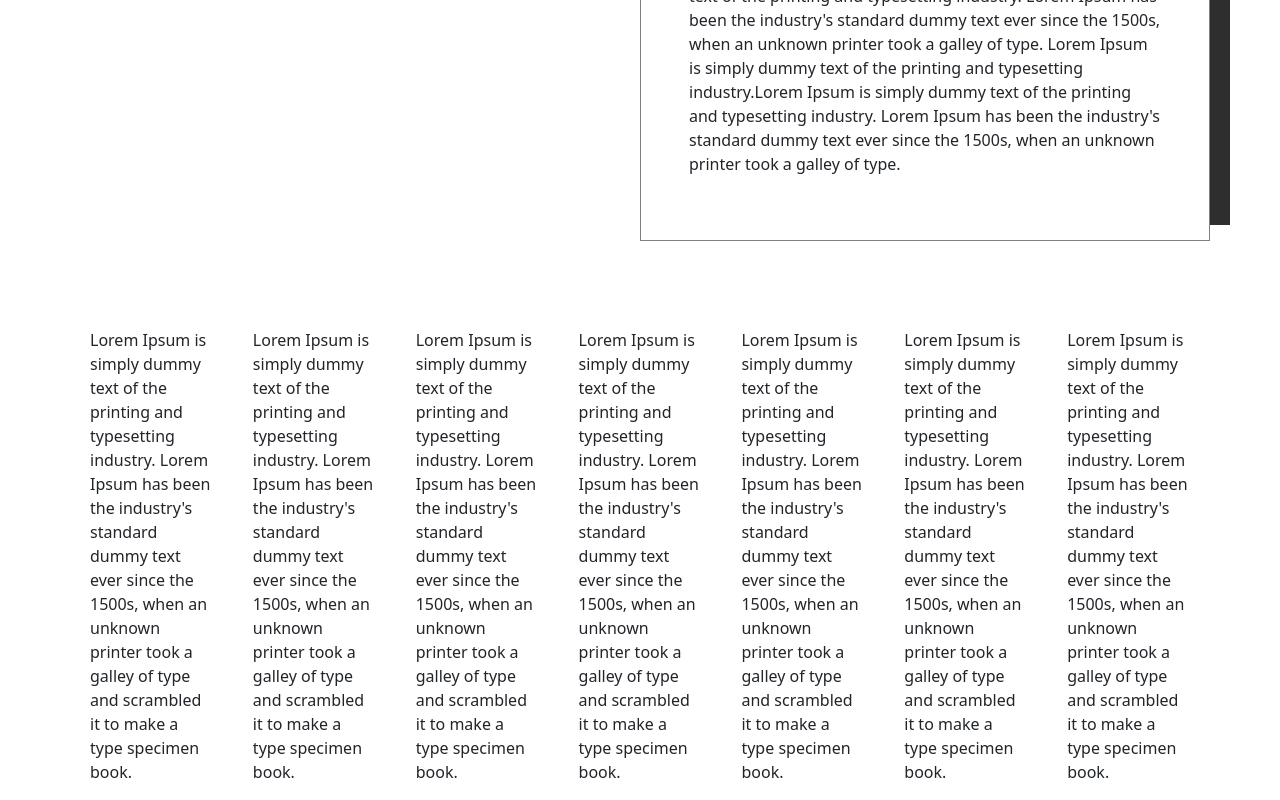
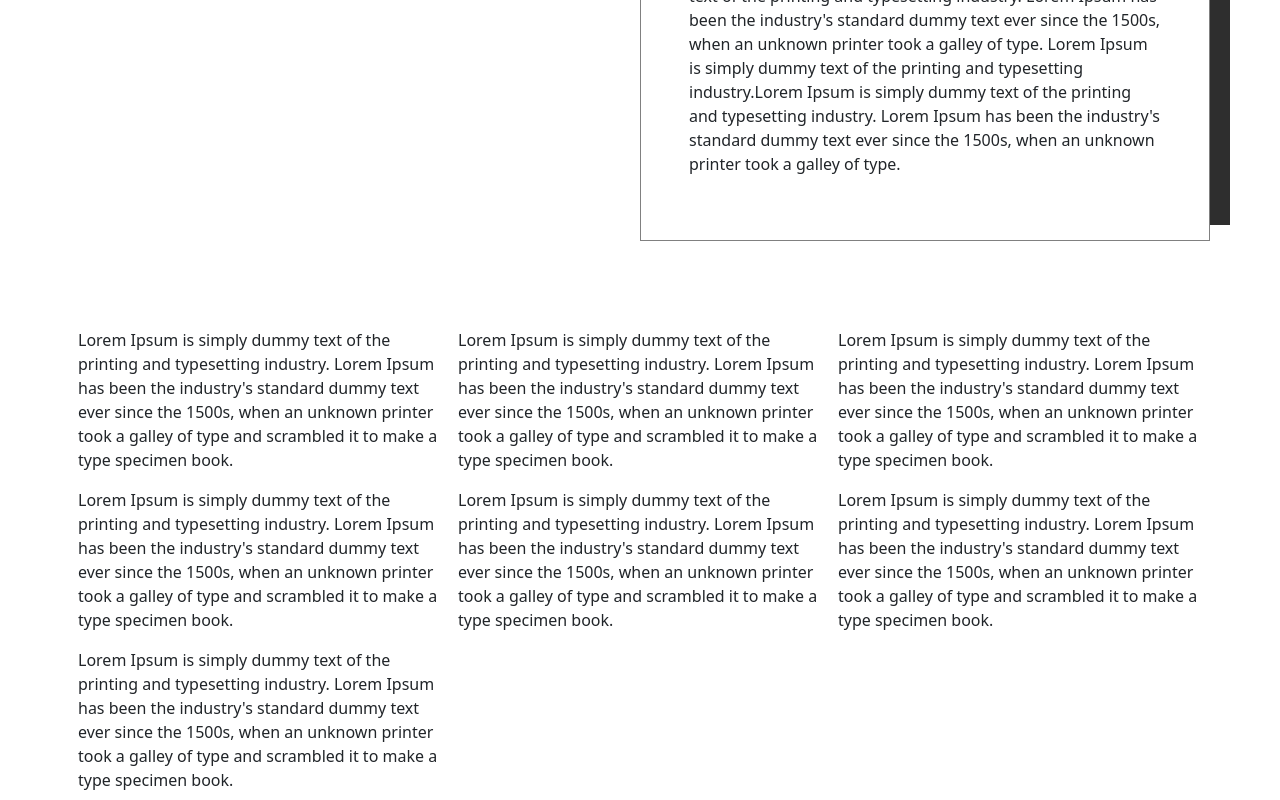
Before and after one commit to JennMP88/watchesApp, a React (Create React App) app: page / in a window 1280 px wide. Shown: the part 1433-2233 px from the top of the page. Built offline with nearby package versions, Linux system fonts and the light colour scheme.

Commit message:
properly displayed reviews wip

```diff
--- a/src/components/reviewsSection.js
+++ b/src/components/reviewsSection.js
@@ -5,28 +5,26 @@ class ReviewsSection extends Component {
  constructor(props) {
    super(props)
       this.state={
-
       }
-
  }
-
   render(){
-    return(<>
+    return (<>
     <div class="container">
     <div class="row align-items-start">
         {
           reviews.map((review,i)=>{
+           return (
 
-        return <div let key={i} class="col m-2">
-        {review.review} </div>
+           <div let key={i} class="col col-4 p-2">
+            {review.review}
+            </div>
 
+            )
           })
         }
     </div>
     </div>
-
     </>)
   }
 }
-
 export default ReviewsSection;
```
Lines whose indentation alone changed are shown as unchanged.
